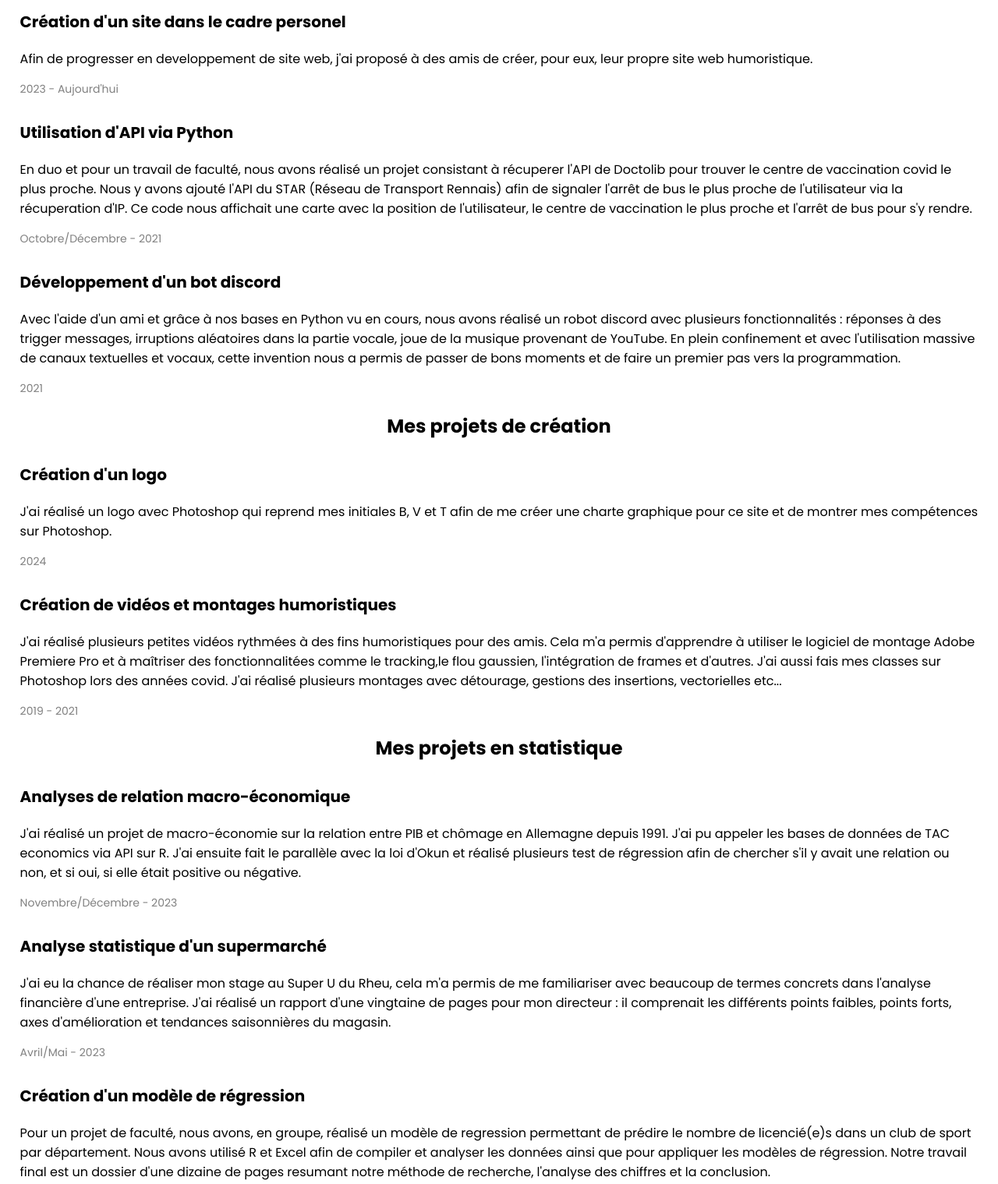
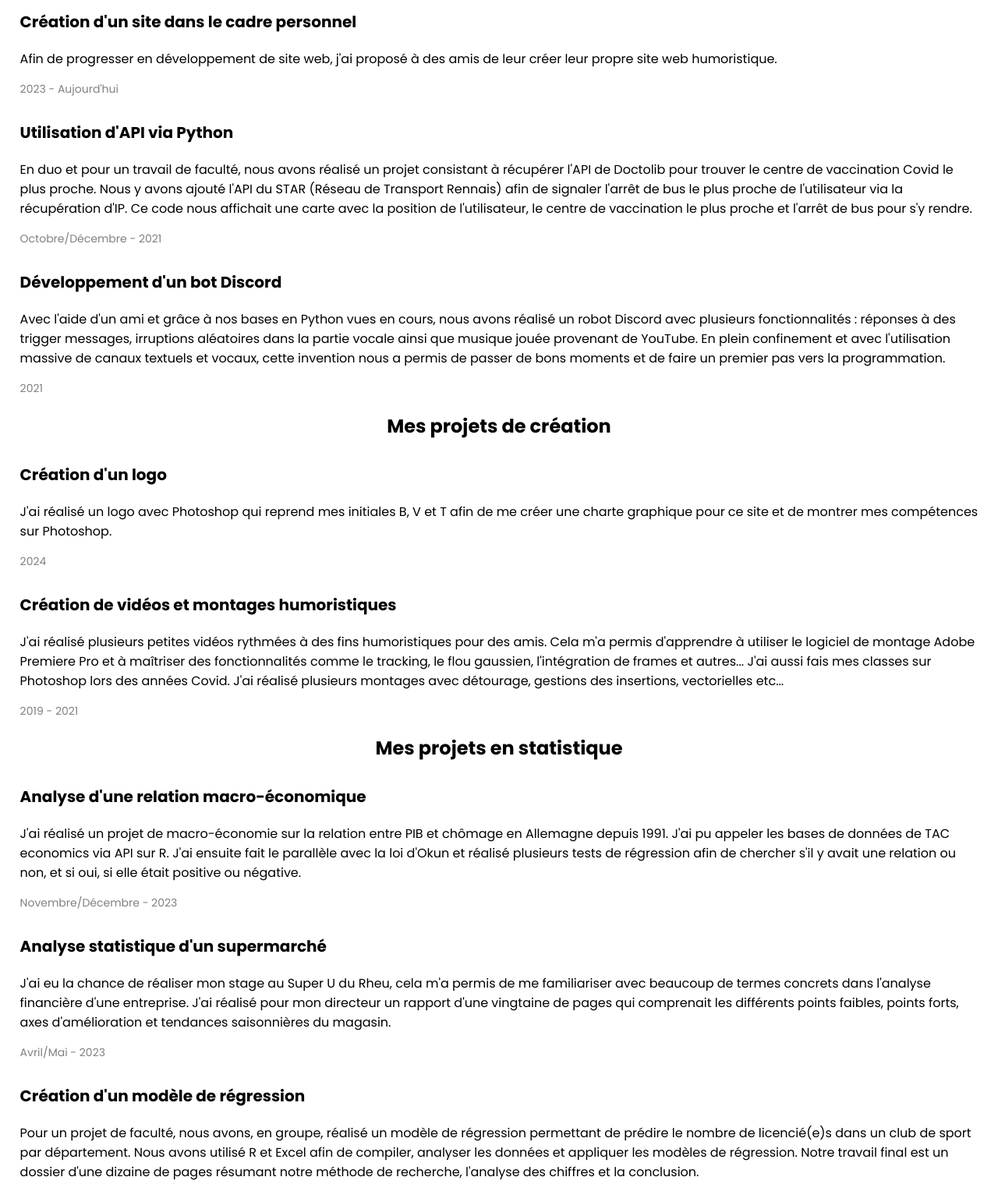
Before and after one commit to briacvt/briacvt.github.io, a plain HTML site: page projets.html in a window 1280 px wide. Shown: the part 462-1981 px from the top of the page at 78% size. Drawn offline with Linux system fonts and the light colour scheme.

Commit message:
Add files via upload

```diff
--- a/projets.html
+++ b/projets.html
@@ -43,22 +43,21 @@
           mes projets et mon parcours personnel. </p>
         <p class="date"> 2024 </p>
 
-        <h3>Création d'un site dans le cadre personel</h3>
-        <p>Afin de progresser en developpement de site web, j'ai proposé à des amis de créer, pour eux, leur propre
+        <h3>Création d'un site dans le cadre personnel</h3>
+        <p>Afin de progresser en développement de site web, j'ai proposé à des amis de leur créer leur propre
           site web humoristique.</p>
         <p class="date"> 2023 - Aujourd'hui </p>
 
         <h3>Utilisation d'API via Python</h3>
-        <p>En duo et pour un travail de faculté, nous avons réalisé un projet consistant à récuperer l'API de Doctolib
-          pour trouver le centre de vaccination covid le plus proche. Nous y avons ajouté l'API du STAR (Réseau de Transport Rennais) afin de
-          signaler l'arrêt de bus le plus proche de l'utilisateur via la récuperation d'IP. Ce code nous affichait une carte avec la position de l'utilisateur, le centre de
+        <p>En duo et pour un travail de faculté, nous avons réalisé un projet consistant à récupérer l'API de Doctolib
+          pour trouver le centre de vaccination Covid le plus proche. Nous y avons ajouté l'API du STAR (Réseau de Transport Rennais) afin de
+          signaler l'arrêt de bus le plus proche de l'utilisateur via la récupération d'IP. Ce code nous affichait une carte avec la position de l'utilisateur, le centre de
           vaccination le plus proche et l'arrêt de bus pour s'y rendre. </p>
         <p class="date"> Octobre/Décembre - 2021 </p>
 
-        <h3>Développement d'un bot discord</h3>
-        <p>Avec l'aide d'un ami et grâce à nos bases en Python vu en cours, nous avons réalisé un robot discord avec
-          plusieurs fonctionnalités : réponses à des trigger messages, irruptions aléatoires dans la partie vocale, joue de
-          la musique provenant de YouTube. En plein confinement et avec l'utilisation massive de canaux textuelles et vocaux, cette
+        <h3>Développement d'un bot Discord</h3>
+        <p>Avec l'aide d'un ami et grâce à nos bases en Python vues en cours, nous avons réalisé un robot Discord avec
+          plusieurs fonctionnalités : réponses à des trigger messages, irruptions aléatoires dans la partie vocale ainsi que musique jouée provenant de YouTube. En plein confinement et avec l'utilisation massive de canaux textuels et vocaux, cette
           invention nous a permis de passer de bons moments et de faire un premier pas vers la programmation. </p>
         <p class="date"> 2021 </p>
 
@@ -75,9 +74,9 @@
 
           <h3>Création de vidéos et montages humoristiques</h3>
           <p>J'ai réalisé plusieurs petites vidéos rythmées à des fins humoristiques pour des amis. Cela m'a permis
-            d'apprendre à utiliser le logiciel de montage Adobe Premiere Pro et à maîtriser des fonctionnalitées comme le
-            tracking,le flou gaussien, l'intégration de frames et d'autres.
-            J'ai aussi fais mes classes sur Photoshop lors des années covid. J'ai réalisé plusieurs montages avec
+            d'apprendre à utiliser le logiciel de montage Adobe Premiere Pro et à maîtriser des fonctionnalités comme le
+            tracking, le flou gaussien, l'intégration de frames et autres...
+            J'ai aussi fais mes classes sur Photoshop lors des années Covid. J'ai réalisé plusieurs montages avec
             détourage, gestions des insertions, vectorielles etc...
           </p>
           <p class="date"> 2019 - 2021 </p>
@@ -88,26 +87,24 @@
           <section>
             <h2> Mes projets en statistique</h2>
 
-            <h3> Analyses de relation macro-économique </h3>
+            <h3> Analyse d'une relation macro-économique </h3>
             <p> J'ai réalisé un projet de macro-économie sur la relation entre PIB et chômage en Allemagne depuis 1991.
               J'ai pu appeler les bases de données de TAC economics via API sur R.
-              J'ai ensuite fait le parallèle avec la loi d'Okun et réalisé plusieurs test de régression afin de chercher
+              J'ai ensuite fait le parallèle avec la loi d'Okun et réalisé plusieurs tests de régression afin de chercher
               s'il y avait une relation ou non, et si oui, si elle était positive ou négative.
             </p>
             <p class="date"> Novembre/Décembre - 2023</p>
 
             <h3> Analyse statistique d'un supermarché </h3>
             <p> J'ai eu la chance de réaliser mon stage au Super U du Rheu, cela m'a permis de me familiariser avec
-              beaucoup de termes concrets dans l'analyse financière d'une entreprise. J'ai réalisé un rapport d'une vingtaine de pages pour mon
-              directeur : il comprenait les différents points faibles, points forts, axes d'amélioration et tendances saisonnières du magasin. </p>
+              beaucoup de termes concrets dans l'analyse financière d'une entreprise. J'ai réalisé pour mon directeur un rapport d'une vingtaine de pages qui comprenait les différents points faibles, points forts, axes d'amélioration et tendances saisonnières du magasin. </p>
             <p class="date"> Avril/Mai - 2023</p>
 
             <h3> Création d'un modèle de régression </h3>
-            <p> Pour un projet de faculté, nous avons, en groupe, réalisé un modèle de regression permettant de
+            <p> Pour un projet de faculté, nous avons, en groupe, réalisé un modèle de régression permettant de
               prédire le nombre de licencié(e)s dans un club de sport par département.
-              Nous avons utilisé R et Excel afin de compiler et analyser les données ainsi que pour
-              appliquer les modèles de régression.
-              Notre travail final est un dossier d'une dizaine de pages resumant notre méthode de recherche, l'analyse
+              Nous avons utilisé R et Excel afin de compiler, analyser les données et appliquer les modèles de régression.
+              Notre travail final est un dossier d'une dizaine de pages résumant notre méthode de recherche, l'analyse
               des chiffres et la conclusion.
             </p>
             <p class="date"> Janvier/Avril - 2023</p>
```
Also changed, not shown: index.html (+4 -4 lines).
